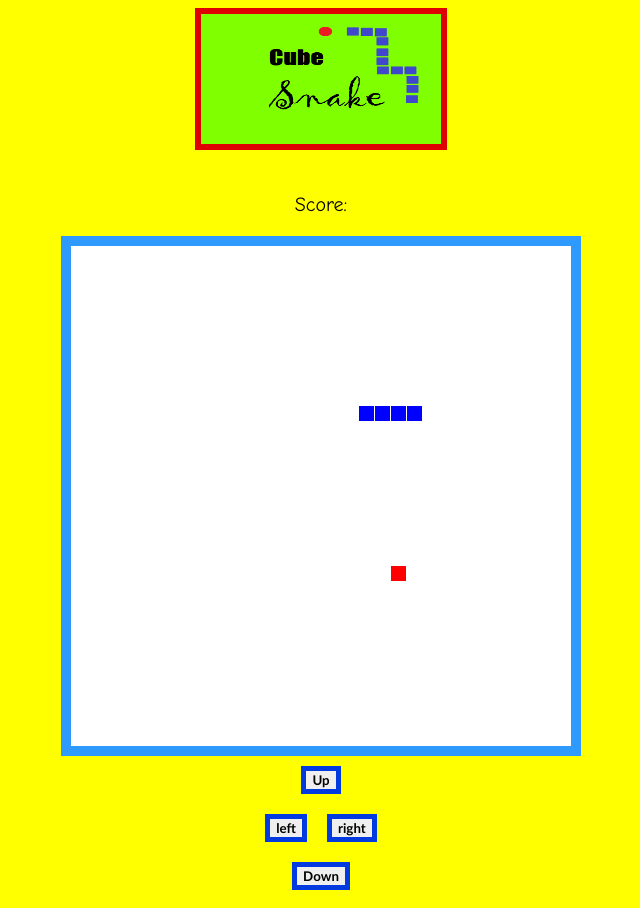
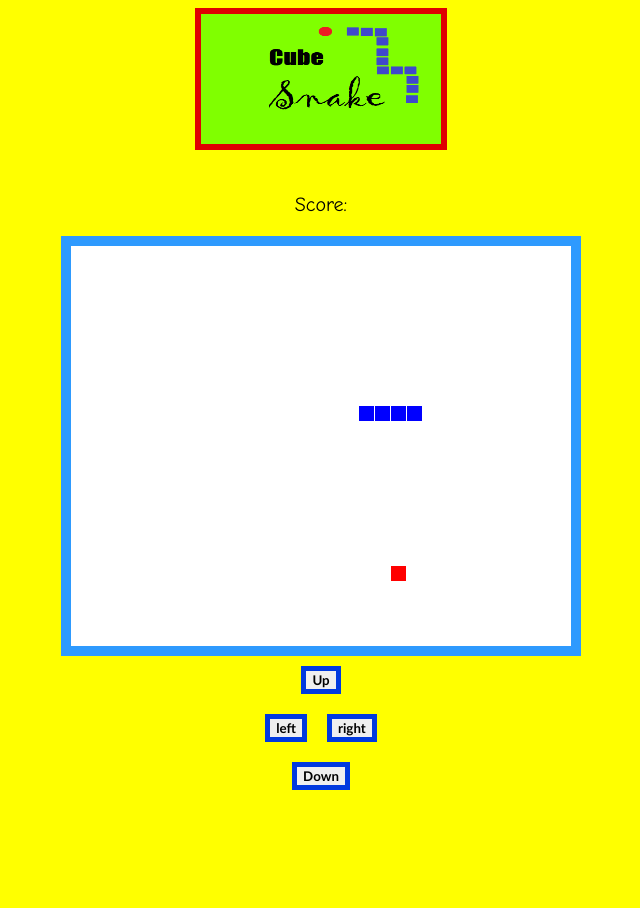
Before and after one commit to Tawheed-Ahmed/Tawheed-Ahmed.github.io, a plain HTML site: page cubesnake.html in a window 1280 px wide. Shown: the whole page, without its empty margins (319-959 px from the left). After the commit the page ends 808 px from the top, so only its background shows below. Drawn offline with Linux system fonts and the light colour scheme.

Commit message:
Update cubesnake.html

```diff
--- a/cubesnake.html
+++ b/cubesnake.html
@@ -140,7 +140,7 @@ border: 5px solid #013ADF;
 </div>
 
 	<div class = "placeofcanvas">
-<canvas width="500" height="500" id="game"></canvas>
+<canvas width="500" height="400" id="game"></canvas>
 
 
 	</div>
```
